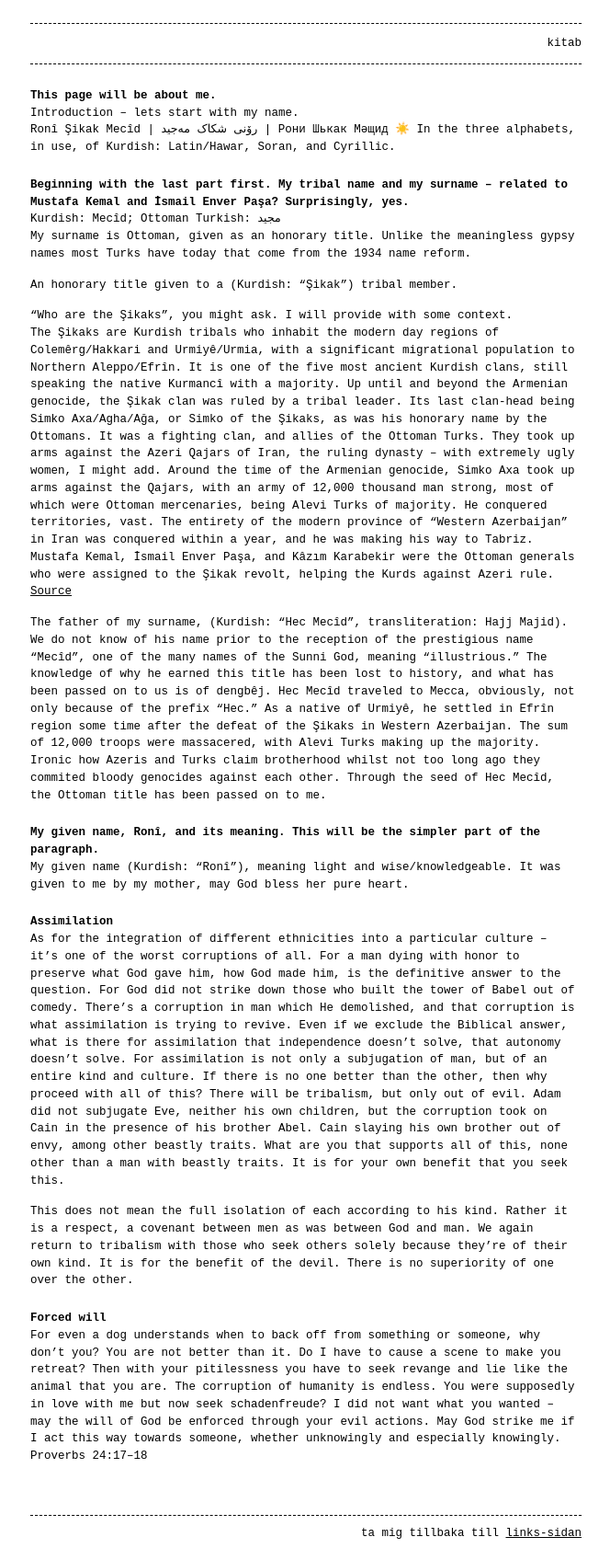
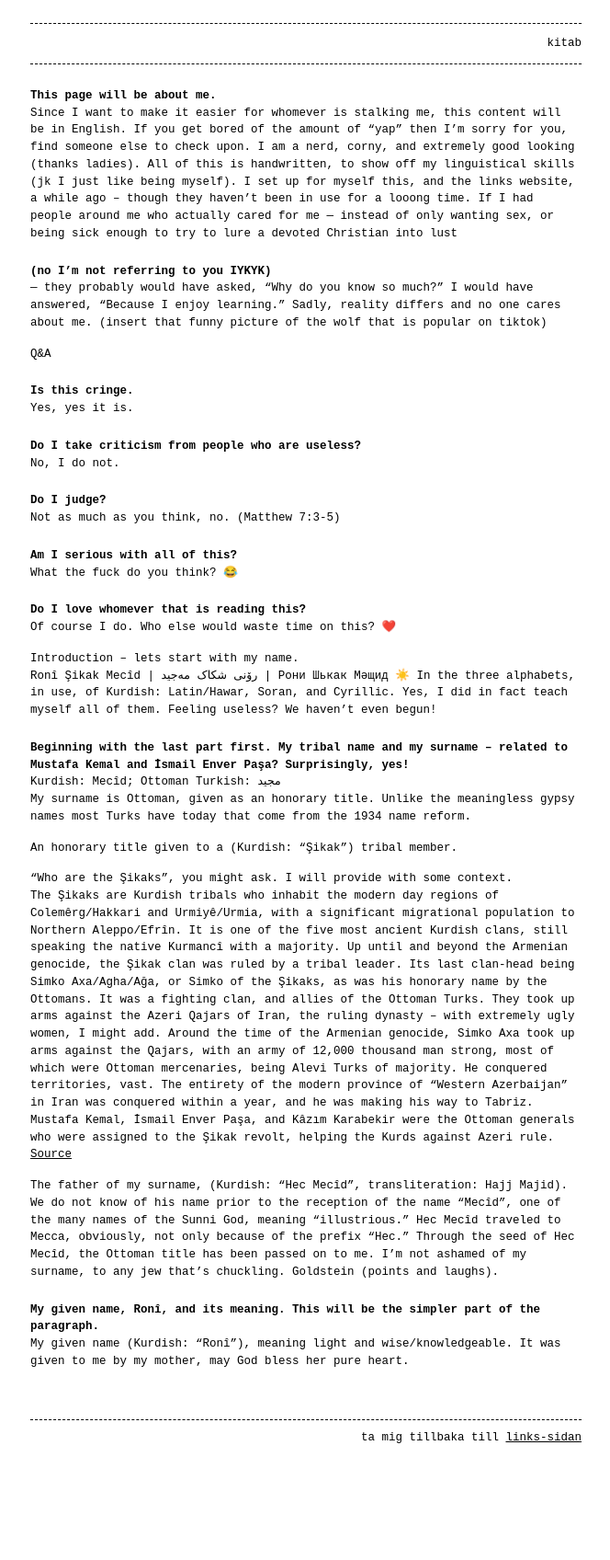
Before and after one commit to ronim-efrin/kitab, a Jekyll site: the page built from index.md, in a window 1280 px wide. Shown: the whole page at 92% size, without its empty margins (307-971 px from the left). Built offline with Jekyll 4.4.1, drawn with Linux system fonts in a browser that asks for light colours; after the commit the page ends 1593 px from its top, so only the background shows below that.

Commit message:
Update index.md

```diff
--- a/index.md
+++ b/index.md
@@ -4,9 +4,29 @@ layout: home
 permalink: /
 ---
 # This page will be about me.
+Since I want to make it easier for whomever is stalking me, this content will be in English. If you get bored of the amount of "yap" then I'm sorry for you, find someone else to check upon. I am a nerd, corny, and extremely good looking (thanks ladies). All of this is handwritten, to show off my linguistical skills (jk I just like being myself). I set up for myself this, and the links website, a while ago – though they haven't been in use for a looong time. If I had people around me who actually cared for me — instead of only wanting sex, or being sick enough to try to lure a devoted Christian into lust
+# (no I'm not referring to you IYKYK)
+— they probably would have asked, “Why do you know so much?” I would have answered, “Because I enjoy learning.” Sadly, reality differs and no one cares about me. (insert that funny picture of the wolf that is popular on tiktok)
+
+Q&A
+# Is this cringe.
+Yes, yes it is.
+
+# Do I take criticism from people who are useless?
+No, I do not.
+
+# Do I judge?
+Not as much as you think, no. (Matthew 7:3-5)
+
+# Am I serious with all of this?
+What the fuck do you think? 😂
+
+# Do I love whomever that is reading this?
+Of course I do. Who else would waste time on this? ❤️
+
 Introduction – lets start with my name.
-Ronî Şikak Mecîd | رۆنی شکاک مەجید | Рони Шькак Мәщид ☀️ In the three alphabets, in use, of Kurdish: Latin/Hawar, Soran, and Cyrillic.
-## Beginning with the last part first. My tribal name and my surname – related to Mustafa Kemal and İsmail Enver Paşa? Surprisingly, yes.
+Ronî Şikak Mecîd | رۆنی شکاک مەجید | Рони Шькак Мәщид ☀️ In the three alphabets, in use, of Kurdish: Latin/Hawar, Soran, and Cyrillic. Yes, I did in fact teach myself all of them. Feeling useless? We haven't even begun!
+## Beginning with the last part first. My tribal name and my surname – related to Mustafa Kemal and İsmail Enver Paşa? Surprisingly, yes!
 Kurdish: Mecîd; Ottoman Turkish: مجید
 My surname is Ottoman, given as an honorary title. Unlike the meaningless gypsy names most Turks have today that come from the 1934 name reform.
 
@@ -16,15 +36,7 @@ An honorary title given to a (Kurdish: "Şikak") tribal member.
 The Şikaks are Kurdish tribals who inhabit the modern day regions of Colemêrg/Hakkari and Urmiyê/Urmia, with a significant migrational population to Northern Aleppo/Efrîn. It is one of the five most ancient Kurdish clans, still speaking the native Kurmancî with a majority. Up until and beyond the Armenian genocide, the Şikak clan was ruled by a tribal leader. Its last clan-head being Simko Axa/Agha/Ağa, or Simko of the Şikaks, as was his honorary name by the Ottomans. It was a fighting clan, and allies of the Ottoman Turks. They took up arms against the Azeri Qajars of Iran, the ruling dynasty – with extremely ugly women, I might add. Around the time of the Armenian genocide, Simko Axa took up arms against the Qajars, with an army of 12,000 thousand man strong, most of which were Ottoman mercenaries, being Alevi Turks of majority. He conquered territories, vast. The entirety of the modern province of "Western Azerbaijan" in Iran was conquered within a year, and he was making his way to Tabriz. Mustafa Kemal, İsmail Enver Paşa, and Kâzım Karabekir were the Ottoman generals who were assigned to the Şikak revolt, helping the Kurds against Azeri rule.
 [Source](https://en.wikipedia.org/wiki/Simko_Shikak_revolt_(1918–1922))
 
-The father of my surname, (Kurdish: "Hec Mecîd", transliteration: Hajj Majid). We do not know of his name prior to the reception of the prestigious name "Mecîd", one of the many names of the Sunni God, meaning "illustrious." The knowledge of why he earned this title has been lost to history, and what has been passed on to us is of dengbêj. Hec Mecîd traveled to Mecca, obviously, not only because of the prefix "Hec." As a native of Urmiyê, he settled in Efrîn region some time after the defeat of the Şikaks in Western Azerbaijan. The sum of 12,000 troops were massacered, with Alevi Turks making up the majority. Ironic how Azeris and Turks claim brotherhood whilst not too long ago they commited bloody genocides against each other. Through the seed of Hec Mecîd, the Ottoman title has been passed on to me.
+The father of my surname, (Kurdish: "Hec Mecîd", transliteration: Hajj Majid). We do not know of his name prior to the reception of the name "Mecîd", one of the many names of the Sunni God, meaning "illustrious." Hec Mecîd traveled to Mecca, obviously, not only because of the prefix "Hec." Through the seed of Hec Mecîd, the Ottoman title has been passed on to me. I'm not ashamed of my surname, to any jew that's chuckling. Goldstein (points and laughs).
 
 ## My given name, Ronî, and its meaning. This will be the simpler part of the paragraph.
 My given name (Kurdish: "Ronî"), meaning light and wise/knowledgeable. It was given to me by my mother, may God bless her pure heart.
-
-## Assimilation
-As for the integration of different ethnicities into a particular culture – it's one of the worst corruptions of all. For a man dying with honor to preserve what God gave him, how God made him, is the definitive answer to the question. For God did not strike down those who built the tower of Babel out of comedy. There's a corruption in man which He demolished, and that corruption is what assimilation is trying to revive. Even if we exclude the Biblical answer, what is there for assimilation that independence doesn't solve, that autonomy doesn't solve. For assimilation is not only a subjugation of man, but of an entire kind and culture. If there is no one better than the other, then why proceed with all of this? There will be tribalism, but only out of evil. Adam did not subjugate Eve, neither his own children, but the corruption took on Cain in the presence of his brother Abel. Cain slaying his own brother out of envy, among other beastly traits. What are you that supports all of this, none other than a man with beastly traits. It is for your own benefit that you seek this.
-
-This does not mean the full isolation of each according to his kind. Rather it is a respect, a covenant between men as was between God and man. We again return to tribalism with those who seek others solely because they're of their own kind. It is for the benefit of the devil. There is no superiority of one over the other.
-
-## Forced will
-For even a dog understands when to back off from something or someone, why don't you? You are not better than it. Do I have to cause a scene to make you retreat? Then with your pitilessness you have to seek revange and lie like the animal that you are. The corruption of humanity is endless. You were supposedly in love with me but now seek schadenfreude? I did not want what you wanted – may the will of God be enforced through your evil actions. May God strike me if I act this way towards someone, whether unknowingly and especially knowingly. Proverbs 24:17–18
```
